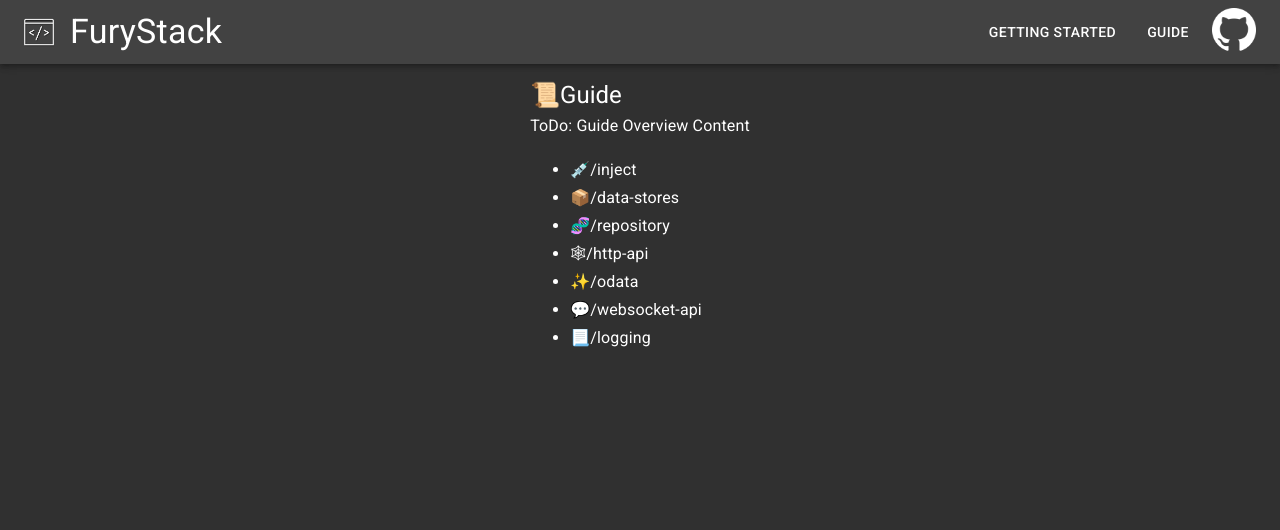
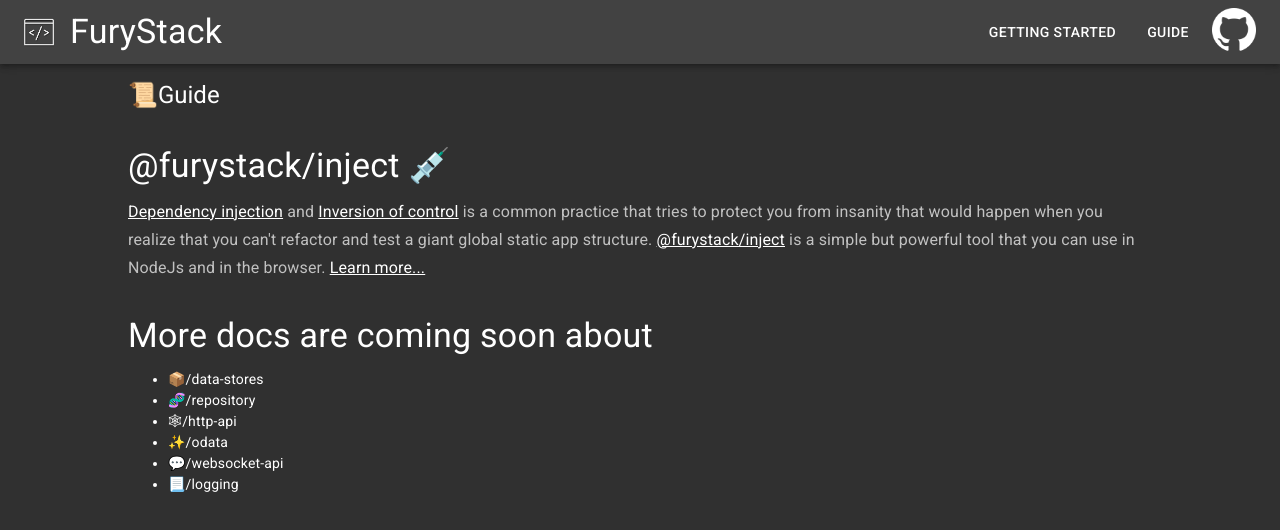
Before and after one commit to furystack/old-furystack.github.io, a React app: page /guide in a window 1280 px wide. Shown: the top 530 px of the page. Built offline with nearby package versions, Linux system fonts and the light colour scheme.

Commit message:
feat(page):Syntax highlighter, refactors, inject

```diff
--- a/package.json
+++ b/package.json
@@ -25,7 +25,7 @@
     "build:webpack": "rimraf bundle && webpack",
     "start": "webpack-dev-server --progress",
     "predeploy": "yarn run build:webpack && cpx ./static/**/* ./bundle/assets && cpx ./static/**/.* ./bundle/assets && yarn run hackRoutes",
-    "hackRoutes": "copy .\\bundle\\assets\\index.html .\\bundle\\assets\\getting-started.html && copy .\\bundle\\assets\\index.html .\\bundle\\assets\\guide.html",
+    "hackRoutes": "copy .\\bundle\\assets\\index.html .\\bundle\\assets\\getting-started.html && copy .\\bundle\\assets\\index.html .\\bundle\\assets\\guide.html && copy .\\bundle\\assets\\index.html .\\bundle\\assets\\guide-inject.html",
     "deploy": "gh-pages -d bundle/assets -t -b master"
   },
   "private": true,
@@ -79,10 +79,12 @@
     "@material-ui/core": "^3.9.2",
     "@material-ui/icons": "^3.0.2",
     "@sensenet/client-utils": "^1.5.1",
+    "@types/react-syntax-highlighter": "^10.1.0",
     "gh-pages": "^2.0.1",
     "react": "^16.8.2",
     "react-dom": "^16.8.2",
     "react-responsive": "^6.1.1",
+    "react-syntax-highlighter": "^10.2.1",
     "react-transition-group": "^4.0.0",
     "semaphore-async-await": "^1.5.1",
     "uuid": "^3.3.2"
--- a/src/components/app.tsx
+++ b/src/components/app.tsx
@@ -7,6 +7,7 @@
 import { GettingStarted } from "../pages/getting-started";
 import { Guide } from "../pages/guide";
 import { MuiThemeProvider } from "@material-ui/core/styles";
+import { GuideInject } from "../pages/guide-inject";
 
 export const App: React.FunctionComponent = () => {
   return (
@@ -51,6 +52,9 @@
                     <Route path="/guide">
                       <Guide />
                     </Route>
+                    <Route path="/guide-inject">
+                      <GuideInject />
+                    </Route>
                     <Route>
                       <Home />
                     </Route>
--- /dev/null
+++ b/src/components/code-text-area.tsx
@@ -0,0 +1,13 @@
+import React from "react";
+import SyntaxHighlighter from "react-syntax-highlighter";
+import dark from "react-syntax-highlighter/dist/styles/hljs/vs2015";
+
+export const CodeTextArea: React.FunctionComponent<{
+  value: string;
+}> = props => {
+  return (
+    <SyntaxHighlighter language="typescript" style={dark}>
+      {props.value}
+    </SyntaxHighlighter>
+  );
+};
--- /dev/null
+++ b/src/components/link.tsx
@@ -0,0 +1,17 @@
+import React, { useContext } from "react";
+import { ThemeContext } from "../context/theme-context";
+
+export const Link: React.FunctionComponent<
+  React.DetailedHTMLProps<
+    React.AnchorHTMLAttributes<HTMLAnchorElement>,
+    HTMLAnchorElement
+  >
+> = props => {
+  const theme = useContext(ThemeContext);
+  return (
+    <a
+      style={{ color: theme.palette.text.primary, ...props.style }}
+      {...props}
+    />
+  );
+};
--- a/src/pages/getting-started.tsx
+++ b/src/pages/getting-started.tsx
@@ -4,6 +4,8 @@
 import { CodeSnippet } from "../components/code-snippet";
 import { Subheader } from "../components/subheader";
 import { TextBody } from "../components/text-body";
+import { CodeTextArea } from "../components/code-text-area";
+import { Link } from "../components/link";
 
 export const GettingStarted: React.FunctionComponent = () => {
   const theme = useContext(ThemeContext);
@@ -90,13 +92,9 @@
           </li>
           <li>
             Start the server at{" "}
-            <a
-              style={{ color: theme.palette.text.primary }}
-              href="http://localhost:654"
-              target="_blank"
-            >
+            <Link href="http://localhost:654" target="_blank">
               http://localhost:654
-            </a>
+            </Link>
           </li>
           <li>
             Retrieve an User store from StoreManager and add a Test User (we
@@ -106,19 +104,8 @@
         </ul>
         And now, the code snippet:
       </TextBody>
-      <textarea
-        style={{
-          height: 375,
-          width: "100%",
-          background: "transparent",
-          fontFamily: "monospace",
-          color: theme.palette.text.disabled,
-          outline: "none",
-          padding: 3,
-          margin: "2em 0"
-        }}
-        readOnly={true}
-        defaultValue={`import { Injector } from "@furystack/inject";
+      <CodeTextArea
+        value={`import { Injector } from "@furystack/inject";
 import { ConsoleLogger } from "@furystack/logging";
 import { InMemoryStore, User, StoreManager } from "@furystack/core";
 import { HttpAuthenticationSettings } from "@furystack/http-api";
@@ -170,23 +157,15 @@
       <TextBody>
         You can also try them out now. <br />
         If you open{" "}
-        <a
-          href="http://localhost:654/currentUser"
-          target="_blank"
-          style={{ color: theme.palette.text.primary }}
-        >
+        <Link href="http://localhost:654/currentUser" target="_blank">
           http://localhost:654/currentUser
-        </a>
+        </Link>
         , you'll see that by default you will be a Visitor user without roles.
         You can authenticate your request in two ways in this example
         application - both can be achieved easily with&nbsp;
-        <a
-          href="https://www.getpostman.com/"
-          target="_blank"
-          style={{ color: theme.palette.text.primary }}
-        >
+        <Link href="https://www.getpostman.com/" target="_blank">
           Postman
-        </a>
+        </Link>
         .
         <ul>
           <li>
@@ -215,19 +194,8 @@
         We will implement a new custom 'Hello World' action. Stop your
         application (ctrl+c in the console) and create a new file called
         'hello-world-action.ts' next to your 'index.ts':
-        <textarea
-          style={{
-            height: 275,
-            width: "100%",
-            background: "transparent",
-            fontFamily: "monospace",
-            color: theme.palette.text.disabled,
-            outline: "none",
-            padding: 3,
-            margin: "2em 0"
-          }}
-          readOnly={true}
-          defaultValue={`import { IRequestAction, HttpUserContext } from "@furystack/http-api";
+        <CodeTextArea
+          value={`import { IRequestAction, HttpUserContext } from "@furystack/http-api";
 import { Injectable } from "@furystack/inject";
 import { ServerResponse } from "http";
 
@@ -264,19 +232,8 @@
         </CodeSnippet>{" "}
         at the top of our index.ts and add the following snippet right after{" "}
         <code>'.useDefaultLoginRoutes()'</code>:
-        <textarea
-          style={{
-            height: 100,
-            width: "100%",
-            background: "transparent",
-            fontFamily: "monospace",
-            color: theme.palette.text.disabled,
-            outline: "none",
-            padding: 3,
-            margin: "2em 0"
-          }}
-          readOnly={true}
-          defaultValue={`  .addHttpRouting(msg => {
+        <CodeTextArea
+          value={`  .addHttpRouting(msg => {
     const urlPathName = parse(msg.url || "", true).pathname;
     if (urlPathName === "/helloWorld") {
       return HelloWorldAction;
@@ -284,9 +241,9 @@
   })`}
         />
         Restart your application and send a request to{" "}
-        <a href="http://localhost:654" target="_blank">
+        <Link href="http://localhost:654" target="_blank">
           http://localhost:654
-        </a>
+        </Link>
         . You will get a plain text response with the 'Hello Visitor!' text from
         your newly created action.
       </TextBody>
@@ -307,13 +264,12 @@
       </TextBody>
       <TextBody>
         The following example is also available in{" "}
-        <a
+        <Link
           href="https://github.com/furystack/hello-world-app"
           target="_blank"
-          style={{ color: theme.palette.text.primary }}
         >
           this
-        </a>{" "}
+        </Link>{" "}
         Github repository.
       </TextBody>
       <TextBody>
--- a/src/pages/guide-inject.tsx
+++ b/src/pages/guide-inject.tsx
@@ -1,25 +1,89 @@
 import React, { useContext } from "react";
 import Typography from "@material-ui/core/Typography";
 import { ThemeContext } from "../context/theme-context";
+import { Subheader } from "../components/subheader";
+import { TextBody } from "../components/text-body";
+import { Link } from "../components/link";
+import { CodeSnippet } from "../components/code-snippet";
+import { CodeTextArea } from "../components/code-text-area";
 
 export const GuideInject: React.FunctionComponent = () => {
   const theme = useContext(ThemeContext);
   return (
-    <div>
-      <Typography variant="h5" style={{ color: theme.palette.text.primary }}>
-        💉 Inject
+    <div style={{ maxWidth: 1024 }}>
+      <Typography variant="h3" style={{ color: theme.palette.text.primary }}>
+        Inject 💉
       </Typography>
-      <Typography
-        variant="subtitle1"
-        style={{ color: theme.palette.text.primary }}
-      >
-        ToDo: Guide Overview Content /#basics /#lifecycles /#extension-methods
-        <ul>
-          <li>/#basics</li>
-          <li>/#lifecycles</li>
-          <li>/#extension-methods</li>
-        </ul>
-      </Typography>
+      <TextBody>
+        FuryStack is heavily built on DI and IOC concepts. It has an own DI/IOC
+        implementation that sits in the{" "}
+        <Link
+          href="https://www.npmjs.com/package/@furystack/inject"
+          target="_blank"
+        >
+          @furystack/inject
+        </Link>{" "}
+        NPM package. You can use the full functionality in NodeJs and in the
+        browser as well, even in a{" "}
+        <Link
+          href="https://github.com/gallayl/redux-di-middleware"
+          target="_blank"
+        >
+          Redux middleware
+        </Link>
+        😉 <br />
+        The installation is quite straightforward, you can run{" "}
+        <CodeSnippet>npm i @furystack/inject</CodeSnippet> or{" "}
+        <CodeSnippet>yarn add @furystack/inject</CodeSnippet> and you're done.
+      </TextBody>
+      <Subheader href="#injectable-services">Injectable services</Subheader>
+      <TextBody>
+        An injectable service is basically a <i>class</i>, decorated with the{" "}
+        <CodeSnippet>@Injectable()</CodeSnippet> decorator. If you decorate a
+        class, its injectable options (e.g. <i>lifetime</i>) and constructor
+        argument types will be stored and the injector will be able to
+        instantiate a new instance any time. Constructor arguments should be
+        also injectable services and they will be resolved recursively. Take a
+        look at the following example and you'll get the idea:
+        <CodeTextArea
+          value={`const i = new Injector()
+@Injectable()
+class Service1 {
+  constructor(public service2: Service2, public service3: Service3) {}
+}
+@Injectable()
+class Service2 {
+  public value = 'foo'
+}
+@Injectable()
+class Service3 {
+  public value = 'bar'
+}
+expect(i.getInstance(Service1).service2.value).toBe('foo')
+expect(i.getInstance(Service1).service2.value).toBe('bar')`}
+        />
+        All of the 3 classes are decorated as an injectable service. If you
+        request an instance of 'Service1', the framework will also provide an
+        instance of the two dependencies as well.
+      </TextBody>
+
+      <Subheader href="#injector">Injector</Subheader>
+      <TextBody>Injector</TextBody>
+
+      <Subheader href="#lifecycles">Lifecycles</Subheader>
+      <TextBody>singleton, transient, scoped</TextBody>
+
+      <Subheader href="#scopes">Scopes</Subheader>
+      <TextBody>createChild</TextBody>
+
+      <Subheader href="#extension-methods">Extension methods</Subheader>
+      <TextBody />
+
+      <Subheader href="#misc">A few things to care about</Subheader>
+      <TextBody>
+        circular imports (undefined), circular dependencies, lifecycle
+        dependencies
+      </TextBody>
     </div>
   );
 };
--- a/src/pages/guide.tsx
+++ b/src/pages/guide.tsx
@@ -1,21 +1,47 @@
 import React, { useContext } from "react";
 import Typography from "@material-ui/core/Typography";
 import { ThemeContext } from "../context/theme-context";
+import { Subheader } from "../components/subheader";
+import { TextBody } from "../components/text-body";
+import { Link } from "../components/link";
 
 export const Guide: React.FunctionComponent = () => {
   const theme = useContext(ThemeContext);
   return (
-    <div>
+    <div style={{ maxWidth: 1024 }}>
       <Typography variant="h5" style={{ color: theme.palette.text.primary }}>
         📜Guide
       </Typography>
-      <Typography
-        variant="subtitle1"
-        style={{ color: theme.palette.text.primary }}
-      >
-        ToDo: Guide Overview Content
+      <Subheader href="/guide-inject">@furystack/inject 💉</Subheader>
+      <TextBody>
+        <Link
+          href="https://en.wikipedia.org/wiki/Dependency_injection"
+          target="_blank"
+        >
+          Dependency injection
+        </Link>{" "}
+        and{" "}
+        <Link
+          href="https://en.wikipedia.org/wiki/Inversion_of_control"
+          target="_blank"
+        >
+          Inversion of control
+        </Link>{" "}
+        is a common practice that tries to protect you from insanity that would
+        happen when you realize that you can't refactor and test a giant global
+        static app structure.{" "}
+        <Link
+          href="https://www.npmjs.com/package/@furystack/inject"
+          target="_blank"
+        >
+          @furystack/inject
+        </Link>{" "}
+        is a simple but powerful tool that you can use in NodeJs and in the
+        browser. <Link href="/guide-inject">Learn more...</Link>
+      </TextBody>
+      <Subheader href="">More docs are coming soon about</Subheader>
+      <Typography>
         <ul>
-          <li>💉/inject </li>
           <li>📦/data-stores </li>
           <li>🧬/repository </li>
           <li>🕸/http-api </li>
```
Also changed, not shown: 1 other file (tests, documents, lock files or other folders).
